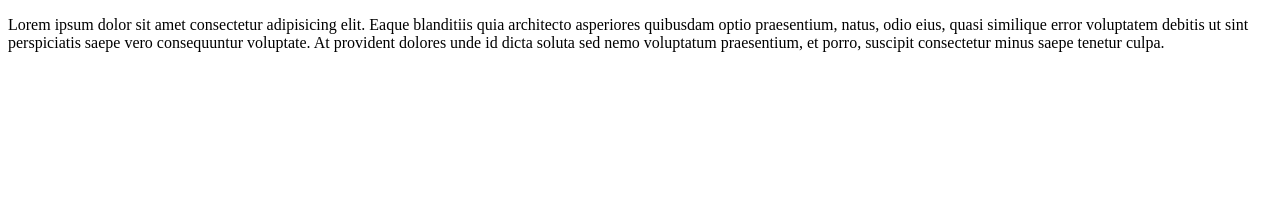
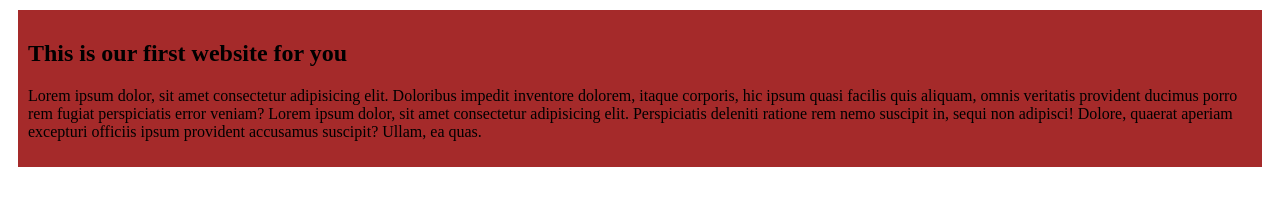
Before and after one commit to Pritompt12/this-is-my-4th-github-repo, a plain HTML site: page index.html in a window 1280 px wide. Drawn offline with Linux system fonts and the light colour scheme.

Commit message:
added the first blog

```diff
--- /dev/null
+++ b/Style/Syles.CSS
@@ -0,0 +1,5 @@
+div{
+    background-color: brown;
+    padding: 10px;
+    margin: 10px;
+}
--- a/index.html
+++ b/index.html
@@ -4,8 +4,12 @@
     <meta charset="UTF-8">
     <meta name="viewport" content="width=device-width, initial-scale=1.0">
     <title>This is my 4th github repo for you</title>
+    <link rel="stylesheet" href="Style/Syles.CSS">
 </head>
 <body>
-    <p> Lorem ipsum dolor sit amet consectetur adipisicing elit. Eaque blanditiis quia architecto asperiores quibusdam optio praesentium, natus, odio eius, quasi similique error voluptatem debitis ut sint perspiciatis saepe vero consequuntur voluptate. At provident dolores unde id dicta soluta sed nemo voluptatum praesentium, et porro, suscipit consectetur minus saepe tenetur culpa.</p>
+    <div>
+        <h2> This is our first website for you</h2>
+        <p> Lorem ipsum dolor, sit amet consectetur adipisicing elit. Doloribus impedit inventore dolorem, itaque corporis, hic ipsum quasi facilis quis aliquam, omnis veritatis provident ducimus porro rem fugiat perspiciatis error veniam? Lorem ipsum dolor, sit amet consectetur adipisicing elit. Perspiciatis deleniti ratione rem nemo suscipit in, sequi non adipisci! Dolore, quaerat aperiam excepturi officiis ipsum provident accusamus suscipit? Ullam, ea quas.</p>
+    </div>
 </body>
 </html>
```
